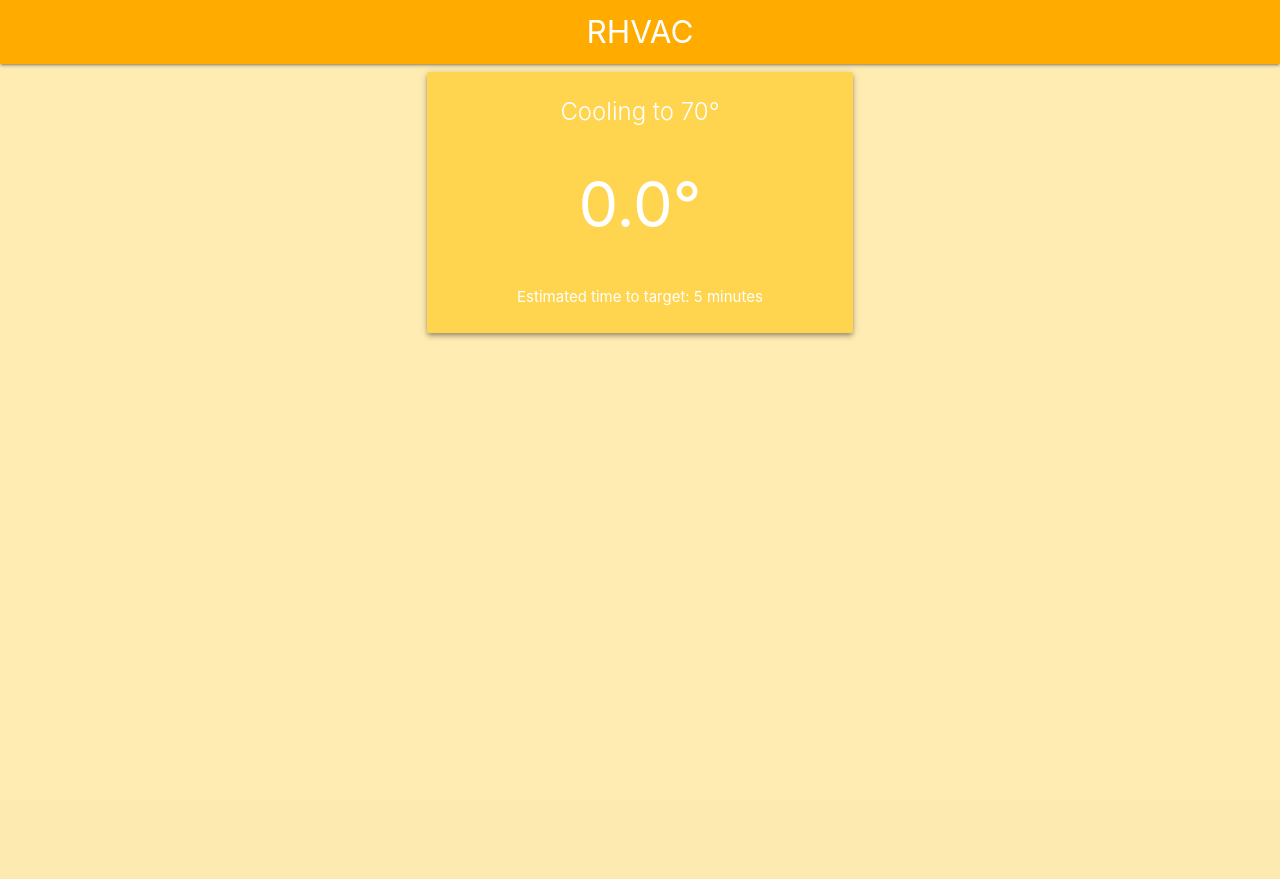
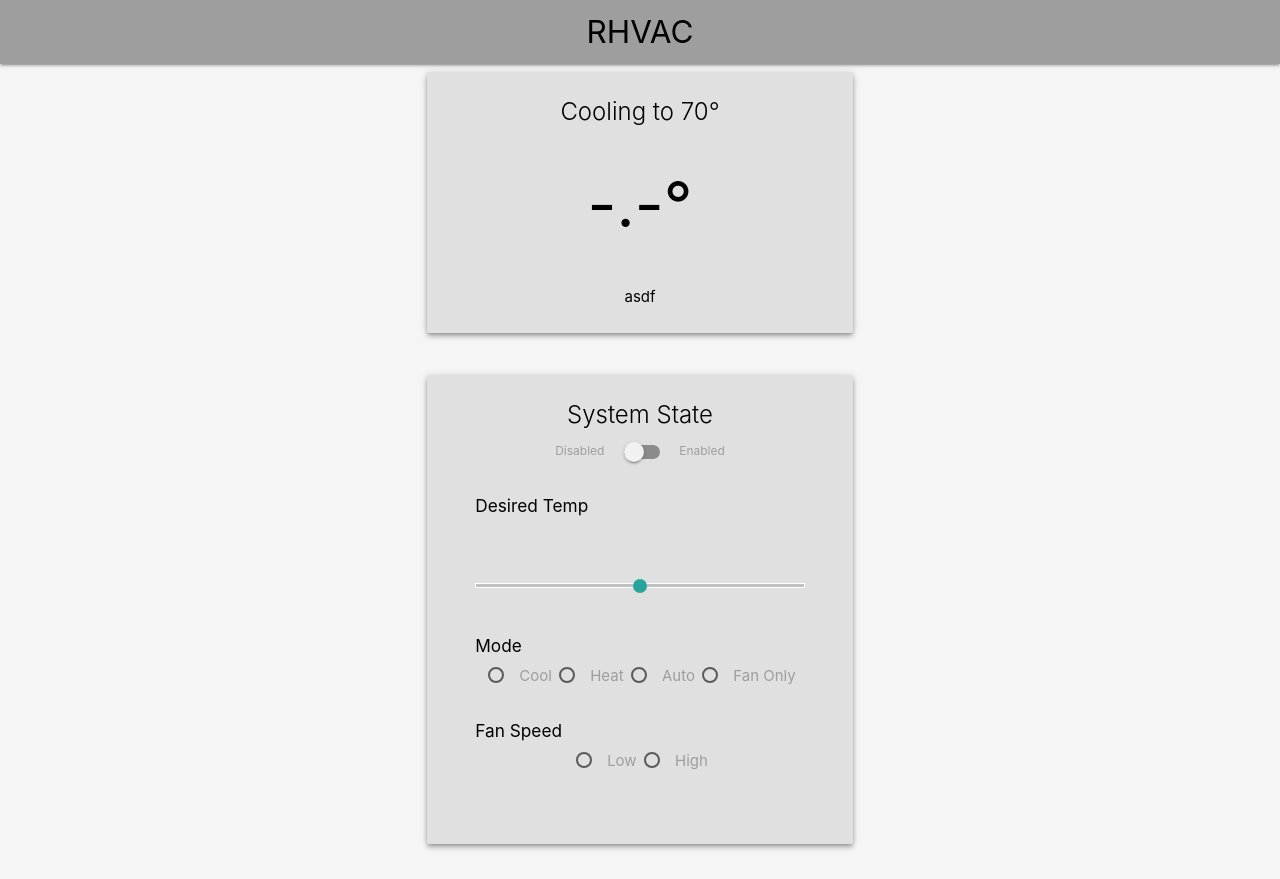
Before and after one commit to tanishq-dubey/RHVAC, a Flask app: page / in a window 1280 px wide. Before the commit the page ends 339 px from the top, so only its background shows below. Run offline with Flask 2, Linux system fonts and the light colour scheme; some libraries are stand-ins or nearby versions.

Commit message:
whoa there

```diff
--- a/server.py
+++ b/server.py
@@ -24,9 +24,14 @@ class State(Enum):
     FAN_ONLY = 3
 
 class Mode(Enum):
-    HEAT = 0
-    COOL = 1
+    COOL = 0
+    HEAT = 1
     AUTO = 2
+    FAN_ONLY = 3
+
+class FanSpeed(Enum):
+    LOW = 0
+    HIGH = 1
 
 class CircularBuffer:
     size = 0
@@ -54,15 +59,26 @@ class System:
     enabled = False
     current_state = State.OFF
     desired_mode = Mode.AUTO
+    fan_mode = FanSpeed.LOW
     current_temperature = 0.0
     instant_temperature = 0.0
-    desired_temperature = 0.0
+    desired_temperature = 75.0
 
     temps = CircularBuffer(60)
     humid = CircularBuffer(60)
 
     def __init(self):
-        pass
+        self.enabled = False
+        self.current_state = State.OFF
+        self.desired_mode = Mode.AUTO
+        self.fan_mode = FanSpeed.LOW
+        self.current_temperature = 0.0
+        self.instant_temperature = 0.0
+        self.desired_temperature = 75.0
+
+        self.temps = CircularBuffer(60)
+        self.humid = CircularBuffer(60)
+
 
 # Relay pins (not GPIO pins)
 #              1   2   3   4   5   6   7   8
@@ -97,7 +113,7 @@ device = None
 system = System()
 
 app = Flask(__name__)
-
+socketio = SocketIO(app)
 
 # Just turn on the fans
 def enable_fans_only(fan_speed_high=False):
@@ -232,12 +248,12 @@ signal.signal(signal.SIGINT, signal_handler)
 def main():
     global app
     global system
+    global socketio
 
     time.sleep(3)
 
     app.config['SECRET_KEY'] = 'secret'
     app.config['DEBUG'] = True
-    socketio = SocketIO(app)
 
     init_relays()
     measure_temp()
@@ -252,46 +268,73 @@ def main():
         system.current_temperature = curr_temp
         diff = round(curr_temp - system.desired_temperature, 2)
 
-        socketio.emit('tempHeartbeat', {'temp': round(curr_temp, 1)}, namespace='/data')
+        socketio.emit('tempHeartbeat', {'temp': round(curr_temp, 1)})
         print("Current status: %f, %f=>%f\tLast read val: %f" % (diff, curr_temp, system.desired_temperature, system.instant_temperature))
 
         if system.enabled:
             if (diff > 4.0) and (system.current_state == State.OFF) and (system.desired_mode == Mode.AUTO or system.desired_mode == Mode.COOL):
                 print("Enable cooling: %f, %f=>%f" % (diff, curr_temp, ideal_temp))
                 socketio.emit('stateChange',
-                        {'state': 'cooling', 'd_temp': system.desired_temperature, 'temp': system.current_temperature},
-                        namespace='/data')
+                        {'state': 'cooling', 'd_temp': system.desired_temperature, 'temp': system.current_temperature})
                 threading.Thread(target=enable_cooling).start()
 
             if (diff < -4.0) and (system.current_state == State.OFF) and (system.desired_mode == Mode.AUTO or system.desired_mode == Mode.HEAT):
                 print("Enable Heating: %f, %f=>%f" % (diff, curr_temp, ideal_temp))
                 socketio.emit('stateChange',
-                        {'state': 'heating', 'd_temp': system.desired_temperature, 'temp': system.current_temperature},
-                        namespace='/data')
-                # enable_heating()
+                        {'state': 'heating', 'd_temp': system.desired_temperature, 'temp': system.current_temperature})
+                threading.Thread(target=enable_heating).start()
 
             if system.current_state == State.COOLING:
                 if curr_temp < system.desired_temperature or abs(diff) < 0.5:
                     print("Turning off HVAC: %f, %f=>%f" % (diff, curr_temp, ideal_temp))
                     socketio.emit('stateChange',
-                            {'state': 'off', 'd_temp': system.desired_temperature, 'temp': system.current_temperature},
-                            namespace='/data')
+                            {'state': 'off', 'd_temp': system.desired_temperature, 'temp': system.current_temperature})
                     threading.Thread(target=disable_cooling).start()
             elif system.current_state == State.HEATING:
                 if curr_temp > system.desired_temperature or abs(diff) < 0.5:
                     print("Turning off HVAC: %f, %f=>%f" % (diff, curr_temp, ideal_temp))
                     socketio.emit('stateChange',
-                            {'state': 'off', 'd_temp': system.desired_temperature, 'temp': system.current_temperature},
-                            namespace='/data')
+                            {'state': 'off', 'd_temp': system.desired_temperature, 'temp': system.current_temperature})
                     threading.Thread(target=disable_heating).start()
 
         time.sleep(5)
-
 
 @app.route('/')
 def index():
     return render_template('index.html')
 
+@socketio.on('disable_system')
+def disable_system(msg):
+    global system
+    if system.enabled:
+        if system.current_state == State.COOLING:
+            threading.Thread(target=disable_cooling).start()
+        elif system.current_state == State.HEATING:
+            threading.Thread(target=disable_heating).start()
+        else:
+            # Must be the fans
+            disable_fans_only()
+    system.enabled = False
+
+@socketio.on('enable_system')
+def enable_system(msg):
+    global system
+    system.enabled = True
+
+@socketio.on('set_temperature')
+def set_temperature(temp):
+    global system
+    system.desired_temperature = int(temp)
+
+@socketio.on('connect')
+def on_connect():
+    global system
+    socketio.emit('connected',
+        {'enabled': system.enabled,
+         'desired_mode': system.desired_mode,
+         'current_state': system.current_state,
+         'desired_temperature': system.desired_temperature})
+
 if __name__ == "__main__":
     threading.Thread(target=main).start()
     app.run(host="0.0.0.0", port=5000, debug=True)
--- a/static/js/app.js
+++ b/static/js/app.js
@@ -1,7 +1,6 @@
 $(document).ready(function(){
     //connect to the socket server.
-    var socket = io.connect('http://' + document.domain + ':' + location.port + '/data');
-    var numbers_received = [];
+    var socket = io.connect('http://' + document.domain + ':' + location.port);
 
     //receive details from server
     socket.on('tempHeartbeat', function(msg) {
@@ -9,4 +8,21 @@ $(document).ready(function(){
         $('#curr_temp').html(msg.temp);
     });
 
+    socket.on('connected', function(msg){
+        console.log("Connected")
+        if (msg.enabled === true){
+            $("#enabled").prop('checked', true);
+        } else {
+            $("#enabled").prop('checked', false);
+        }
+    });
+
+    $('#enabled').change(function() {
+        if(this.checked) {
+            socket.emit('enable_system', {data: 'disabled'});
+        } else {
+            socket.emit('disable_system', {data: 'enabled'});
+        }
+    });
+
 });
--- a/templates/index.html
+++ b/templates/index.html
@@ -12,25 +12,87 @@
   </head>
 
   <nav>
-    <div class="nav-wrapper amber accent-4">
-      <a href="#" class="brand-logo center">RHVAC</a>
+    <div id="navbarjs" class="nav-wrapper grey accent-4">
+      <a href="#" class="brand-logo black-text center">RHVAC</a>
     </div>
   </nav>
 
-  <body class="amber lighten-4">
+  <body class="grey lighten-4" id="background">
     <div class="container ">
       <div class="row">
         <div class="col s12 m6 offset-m3">
-          <div class="card amber lighten-2 z-depth-2 hoverable">
+          <div class="card grey lighten-2 z-depth-2 hoverable" id="card-temp-color">
             <div class="card-content activator white-text">
-              <span class="card-title activator center">Cooling to 70°</span>
-              <h1 class="center activator" id="curr_temp">0.0°</h1>
+              <span class="card-title activator black-text center">Cooling to 70°</span>
+              <h1 class="center black-text activator" id="curr_temp">-.-°</h1>
               <br>
-              <p class="center activator">Estimated time to target: 5 minutes</p>
+              <p class="center black-text activator"><span>asdf</span></p>
             </div>
             <div class="card-reveal">
               <span class="card-title grey-text text-darken-4">System Info<i class="material-icons right">close</i></span>
               <p>Here is some more information about this product that is only revealed once clicked on.</p>
+            </div>
+          </div>
+        </div>
+      </div>
+      <div class="row">
+        <div class="col s12 m6 offset-m3">
+          <div class="card grey lighten-2 z-depth-2 hoverable" id="card-ctrl-color">
+            <div class="card-content white-text">
+              <div class="switch center">
+                <span class="card-title black-text">System State</span>
+                <label>
+                  Disabled
+                  <input type="checkbox" id="enabled">
+                  <span class="lever"></span>
+                  Enabled
+                </label>
+              </div>
+              <div class="card-content black-text">
+                <h6>Desired Temp</h6>
+                <br>
+                <br>
+                <form action="#">
+                  <p class="range-field">
+                    <input type="range" id="desired-temp" min="60" max="90" />
+                  </p>
+                </form>
+                <br>
+                <h6>Mode</h6>
+                <form action="#" class="center">
+                  <label>
+                    <input name="group1" type="radio"/>
+                    <span>Cool</span>
+                  </label>
+
+                  <label>
+                    <input name="group1" type="radio"/>
+                    <span>Heat</span>
+                  </label>
+                  <label>
+                    <input name="group1" type="radio"/>
+                    <span>Auto</span>
+                  </label>
+                  <label>
+                    <input name="group1" type="radio"/>
+                    <span>Fan Only</span>
+                  </label>
+                </form>
+                <br>
+                <h6>Fan Speed</h6>
+                <form action="#" class="center">
+                  <label>
+                    <input name="group2" type="radio"/>
+                    <span>Low</span>
+                  </label>
+
+                  <label>
+                    <input name="group2" type="radio"/>
+                    <span>High</span>
+                  </label>
+                </form>
+                <br>
+              </div>
             </div>
           </div>
         </div>
```
